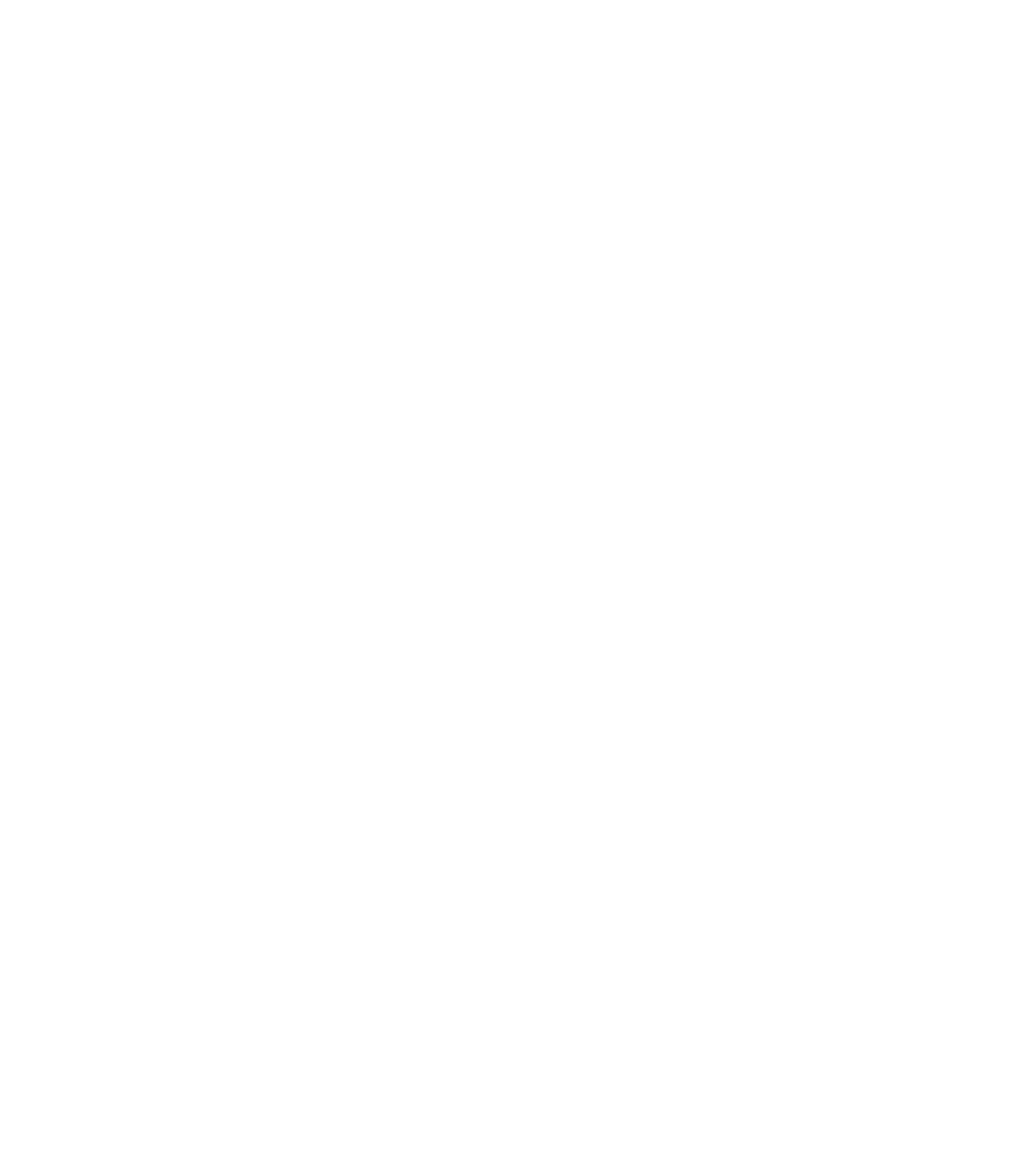
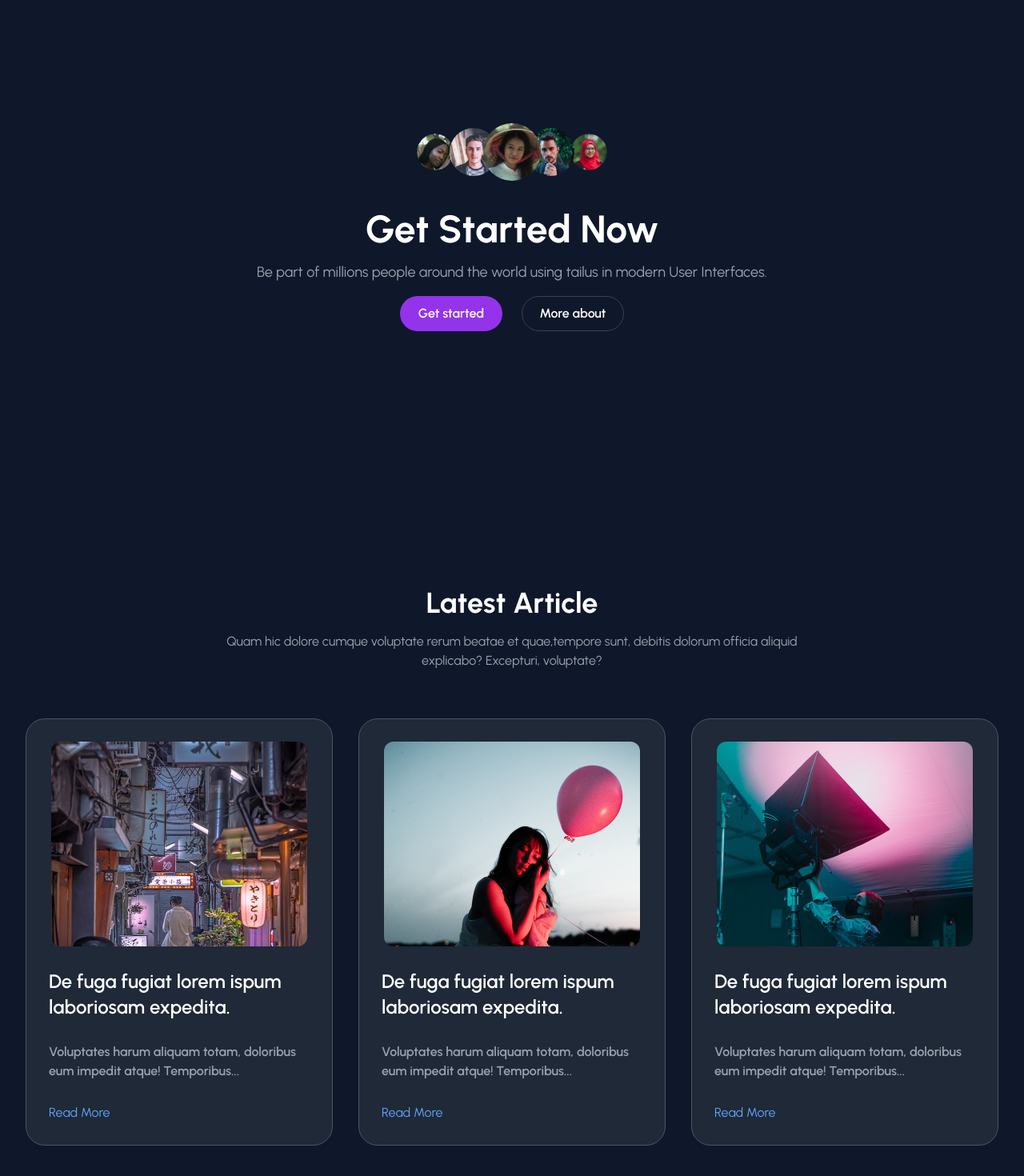
Before and after one commit to beginner-projects/babe, a React (Vite) app: page / in a window 1280 px wide. Shown: the part 964-2434 px from the top of the page at 80% size. Before the commit the page ends 890 px from the top, so only its background shows below. Built offline with nearby package versions, Linux system fonts and the light colour scheme.

Commit message:
updated components

```diff
--- a/src/App.jsx
+++ b/src/App.jsx
@@ -1,6 +1,7 @@
 import "./App.css";
 import HeroSection from "./components/HeroSection";
-// import Contacts from "./components/Contacts";
+import Contacts from "./components/Contacts";
+import LatestArticleSection from "./components/LatestArticleSection";
 import NavigationBar from "./components/NavigationBar/NavigationBar";
 
 function App() {
@@ -8,7 +9,8 @@ function App() {
     <div className=" box-border w-full h-full flex bg-bg justify-center items-center flex-col">
       <NavigationBar />
       <HeroSection />
-      {/* <Contacts /> */}
+      <Contacts />
+      <LatestArticleSection />
     </div>
   );
 }
--- a/src/components/Contacts.jsx
+++ b/src/components/Contacts.jsx
@@ -4,28 +4,28 @@ import {avtaarsImg} from "../Data/Data"
 
 const Contacts = () => {
   return (
-    <div className="bg-bg m-auto py-20 flex-col justify-center items-center mx-5">
-        <div className="flex rounded-full justify-center mb-10">
-          <img src={avtaarsImg.img1} alt="" className="rounded-full w-9 h-9"/>
-          <img src={avtaarsImg.img2} alt="" className="rounded-full w-9 h-9 scale-125 z-10"/>
-          <img src={avtaarsImg.img5} alt="" className="rounded-full w-9 h-9 scale-150 z-20"/>
-          <img src={avtaarsImg.img4} alt="" className="rounded-full w-9 h-9 scale-125 z-10"/>
-          <img src={avtaarsImg.img3} alt="" className="rounded-full w-9 h-9"/>
+    <div className="bg-bg m-auto py-60 flex-col justify-center items-center mx-5">
+        <div className="flex rounded-full justify-center mb-12">
+          <img src={avtaarsImg.img1} alt="" className="rounded-full w-12 h-12 scale-95 "/>
+          <img src={avtaarsImg.img2} alt="" className="rounded-full w-12 h-12 scale-125 z-10"/>
+          <img src={avtaarsImg.img5} alt="" className="rounded-full w-12 h-12 scale-150 z-20"/>
+          <img src={avtaarsImg.img4} alt="" className="rounded-full w-12 h-12 scale-125 z-10"/>
+          <img src={avtaarsImg.img3} alt="" className="rounded-full w-12 h-12 scale-95"/>
 
 
         </div>
-       <div className=" text-textH text-4xl m-auto text-center font-bold ">
+       <div className=" text-textH text-5xl m-auto text-center font-bold ">
         Get Started Now
       </div>
-      <div className="text-center text-gray-400 py-4 text-lg mx-3">
-      Be part of millions people around the world using tailus <br/>in modern User Interfaces.
+      <div className="text-center text-gray-400 py-4 text-lg  w-full">
+      Be part of millions people around the world using tailus in modern User Interfaces.
       </div>
-      <div className="w-4/5 m-auto  flex justify-center items-center md:flex-row box-border gap-6 mt-16 flex-col   ">
+      <div className="w-4/5 m-auto  flex justify-center items-center md:flex-row box-border gap-6  flex-col   ">
         <button className=" md:w-32 h-11 w-full bg-btn rounded-3xl px-4 py-1 text-textH font-semibold hover:scale-105   transition-all duration-500">
           Get started
         </button>
         <button className="md:w-32 h-11 w-full bg-HoverDiv rounded-3xl px-4 py-1 text-textH font-semibold   transition-all duration-500 border-[1px] border-gray-700  hover:scale-105   ">
-          Learn more
+          More about
         </button>
       </div>
     </div>
--- a/src/components/LatestArticleSection.jsx
+++ b/src/components/LatestArticleSection.jsx
@@ -4,17 +4,17 @@ import a3 from "../assets/images/a3.jpg";
 
 const LatestArticleSection = () => {
   return (
-    <div className="bg-bg m-auto py-20">
+    <div className="bg-bg m-auto py-20 flex justify-center items-center flex-col">
       <div className=" text-textH text-4xl m-auto text-center font-bold ">
         Latest Article
       </div>
-      <div className="text-center text-gray-400 py-4 ">
-        Quam hic dolore cumque voluptate rerum beatae et quae,tempore <br />{" "}
+      <div className="text-center text-gray-400 py-4 w-3/5 flex justify-center items-center">
+        Quam hic dolore cumque voluptate rerum beatae et quae,tempore
         sunt, debitis dolorum officia aliquid explicabo? Excepturi, voluptate?
       </div>
-      <div className="boxes flex flex-wrap-reverse my-7 justify-evenly  ">
-        <div className=" w-72 bg-HoverDiv rounded-3xl border-gray-600 border-[1px] my-4">
-          <div className="overflow-hidden w-56 m-auto rounded-xl h-64 my-7">
+      <div className="boxes flex flex-wrap-reverse my-7 justify-between w-full gap-8">
+        <div className=" w-96 bg-gray-800 rounded-3xl border-gray-600 border-[1px] my-4">
+          <div className="overflow-hidden w-80 m-auto rounded-xl h-64 my-7">
             <img
               src={a1}
               alt=""
@@ -30,8 +30,8 @@ const LatestArticleSection = () => {
           </div>
           <button className="pl-7 text-blue-400 mb-7">Read More</button>
         </div>
-        <div className=" w-72 bg-HoverDiv rounded-3xl border-gray-600 border-[1px] my-4">
-          <div className="overflow-hidden w-56 m-auto rounded-xl h-64 my-7">
+        <div className="  w-96 bg-gray-800 rounded-3xl border-gray-600 border-[1px] my-4">
+          <div className="overflow-hidden w-80 m-auto rounded-xl h-64 my-7">
             <img
               src={a3}
               alt=""
@@ -47,8 +47,8 @@ const LatestArticleSection = () => {
           </div>
           <button className="pl-7 text-blue-400 mb-7">Read More</button>
         </div>
-        <div className=" w-72 bg-HoverDiv rounded-3xl border-gray-600 border-[1px] my-4">
-          <div className="overflow-hidden w-56 m-auto rounded-xl h-64 my-7">
+        <div className="  w-96 bg-gray-800 rounded-3xl border-gray-600 border-[1px] my-4">
+          <div className="overflow-hidden w-80 m-auto rounded-xl h-64 my-7">
             <img
               src={a2}
               alt=""
```
